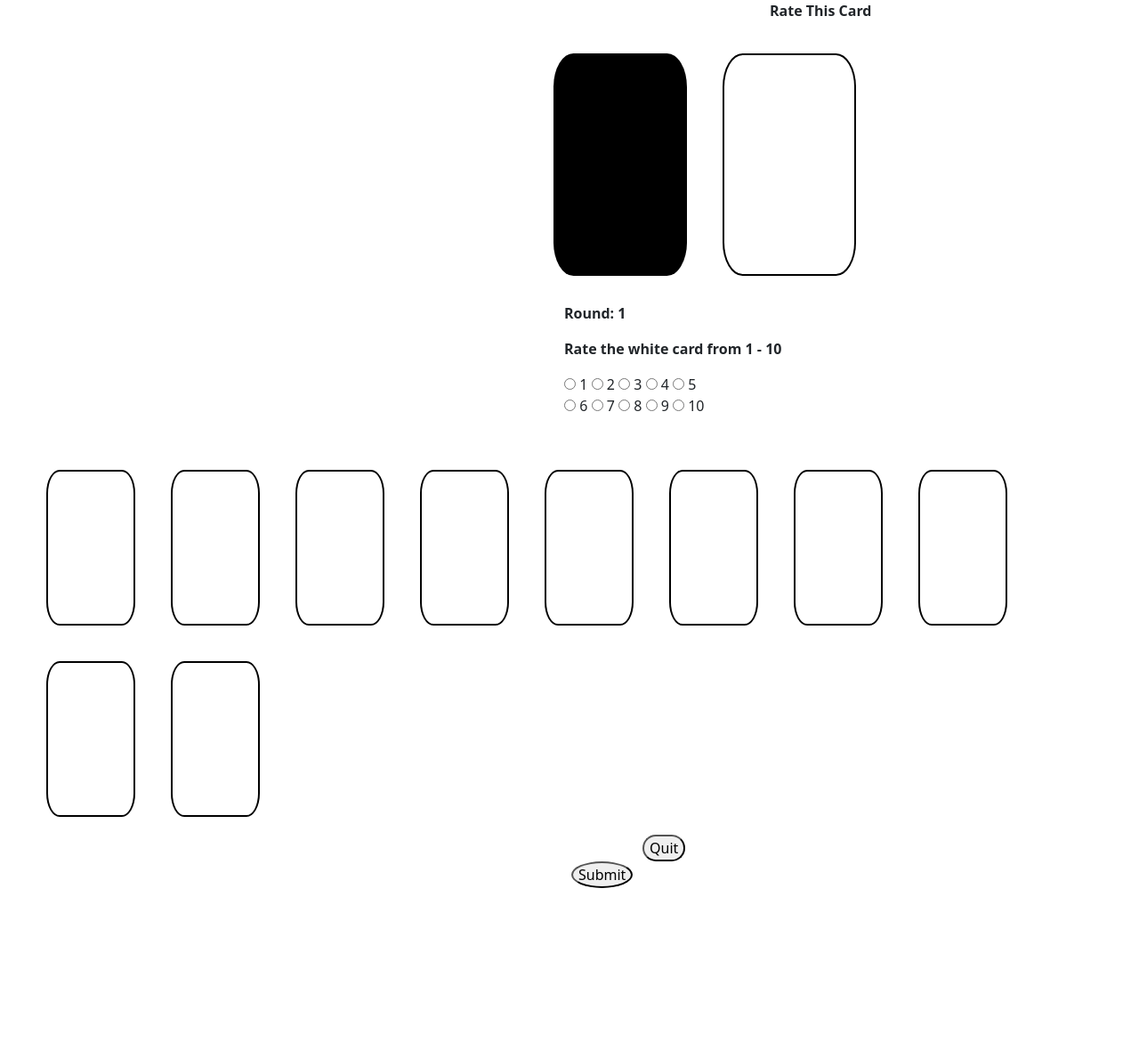
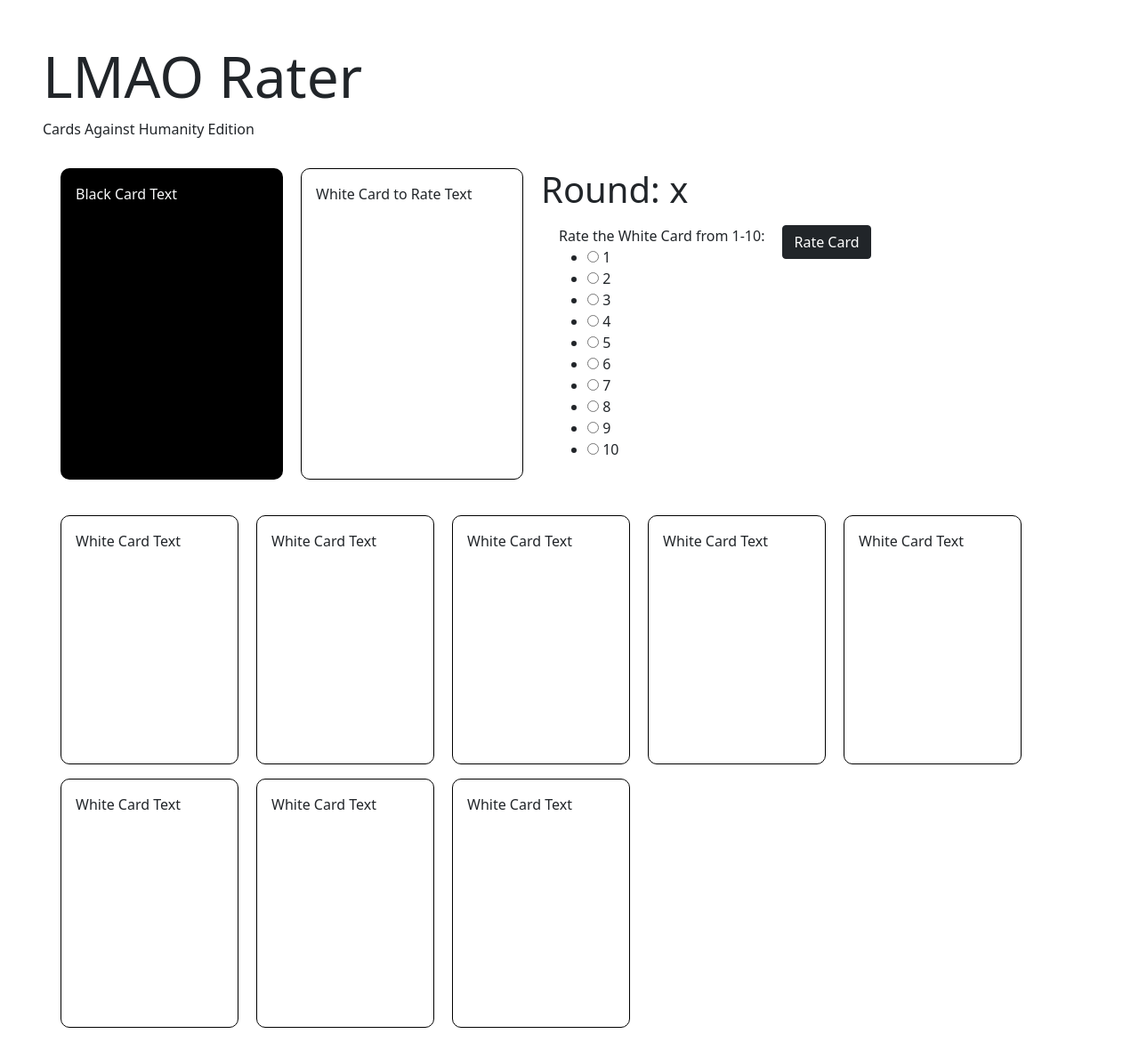
Before and after one commit to john-minney-iii/CS350-Project-1, a Django app: page /play/ in a window 1280 px wide. Shown: the whole page at 89% size. Before the commit the page ends 998 px from the top, so only its background shows below. Run offline with Django 3.2, Linux system fonts and the light colour scheme.

Commit message:
Updated Play View template and form

```diff
--- /dev/null
+++ b/play/forms.py
@@ -0,0 +1,11 @@
+# CS350-Project-1/play/forms.py
+
+from django import forms
+
+class CardRateForm(forms.Form):
+    # Generate pairs such as ('1', 1)
+    CHOICES = [(str(x), x) for x in range(1, 11)]
+    card_rating = forms.CharField(
+        label='Rate the White Card from 1-10',
+        widget=forms.RadioSelect(choices=CHOICES)
+    )
--- a/play/templates/play.html
+++ b/play/templates/play.html
@@ -10,126 +10,152 @@
     <link href="https://cdn.jsdelivr.net/npm/bootstrap@5.1.1/dist/css/bootstrap.min.css" rel="stylesheet" integrity="sha384-F3w7mX95PdgyTmZZMECAngseQB83DfGTowi0iMjiWaeVhAn4FJkqJByhZMI3AhiU" crossorigin="anonymous">
 
     <style>
-        .container {
-            margin: auto;
-            overflow: auto;
-            padding: 0 20px;
+        .cah-card {
+            width: 250px;
+            height: 350px;
+            border-radius: 10px;
         }
 
-        .blackcard {
-            height: 250px;
-            width: 150px;
-            background-color: black;
-            border-radius: 15%;
-            margin: 20px;
+        .cah-card-sm {
+            width: 200px;
+            height: 280px;
+            border-radius: 10px;
         }
 
-        .playersCard {
-            height: 250px;
-            width: 150px;
-            background-color: white;
-            border-radius: 15%;
-            border: 2px solid black;
-            margin: 20px;
+        .cah-black-card {
+            background-color: black;
         }
 
-        .otherWhiteCard {
-            height: 175px;
-            width: 100px;
+        .cah-white-card {
+            border-color: black;
             background-color: white;
-            border-radius: 15%;
-            border: 2px solid black;
-            margin: 20px;
         }
 
-        ul li {
-            list-style: none;
+        .inline-div {
             float: left;
+            padding-left: 20px;
         }
+
+        .clear-inline { clear: both; }
+
     </style>
 
 </head>
 <body>
-    <p style="margin-left: 865px; font-weight: bold;">Rate This Card</p>
 
-    <div class="container" style="padding-left: 500px;">
-        <ul>
-            <li class="blackcard"></li>
-            <li class="playersCard"></li>
-
-            <li>
-                <ul>
-                    <li> <p style="font-weight: bold; margin-top: 10px;">Round: 1</p> </li>
-                    <br>
-                    <li> <p style="font-weight: bold;">Rate the white card from 1 - 10</p> </li>
-                    <br>
-                    <li>
-                        <form action="" id="cardRateings">
-                            <input type="radio" id="rateing1" name="rateing" value="1">
-                            <label for="rateing1">1</label>
-
-                            <input type="radio" id="rateing2" name="rateing" value="2">
-                            <label for="rateing2">2</label>
-
-                            <input type="radio" id="rateing3" name="rateing" value="3">
-                            <label for="rateing3">3</label>
-
-                            <input type="radio" id="rateing4" name="rateing" value="4">
-                            <label for="rateing4">4</label>
-
-                            <input type="radio" id="rateing5" name="rateing" value="5">
-                            <label for="rateing5">5</label>
-
-                            <br>
-
-                            <input type="radio" id="rateing6" name="rateing" value="6">
-                            <label for="rateing6">6</label>
-
-                            <input type="radio" id="rateing7" name="rateing" value="7">
-                            <label for="rateing7">7</label>
-
-                            <input type="radio" id="rateing8" name="rateing" value="8">
-                            <label for="rateing8">8</label>
-
-                            <input type="radio" id="rateing9" name="rateing" value="9">
-                            <label for="rateing9">9</label>
-
-                            <input type="radio" id="rateing10" name="rateing" value="10">
-                            <label for="rateing10">10</label>
-                        </form>
-                    </li>
-                </ul>
-            </li>
-
-        </ul>
+    <!-- LMAO Rater Header -->
+    <div class="m-5 mb-2">
+        <h1 class="display-3">LMAO Rater</h1>
+        <p>Cards Against Humanity Edition</p>
     </div>
 
-    <br>
-
-    <div>
-        <ul>
-            <li class="otherWhiteCard"></li>
-            <li class="otherWhiteCard"></li>
-            <li class="otherWhiteCard"></li>
-            <li class="otherWhiteCard"></li>
-            <li class="otherWhiteCard"></li>
-            <li class="otherWhiteCard"></li>
-            <li class="otherWhiteCard"></li>
-            <li class="otherWhiteCard"></li>
-            <li class="otherWhiteCard"></li>
-            <li class="otherWhiteCard"></li>
-        </ul>
+    <!-- Black Card, White Card to Rate, and Form -->
+    <div class="ms-5">
+        <div class="inline-div mt-3">
+            <div class="card cah-card cah-black-card">
+                <div class="card-body">
+                    <p class="card-text text-light">
+                        Black Card Text
+                    </p>
+                </div>
+            </div>
+        </div>
+        <div class="inline-div mt-3">
+            <div class="card cah-card cah-white-card">
+                <div class="card-body">
+                    <p class="card-text text-dark">
+                        White Card to Rate Text
+                    </p>
+                </div>
+            </div>
+        </div>
+        <div class="inline-div mt-3">
+            <p class="display-6 text-dark">Round: x</p>
+            <form method="post" action='/play/'>
+                {% csrf_token %}
+                <div class="inline-div">{{ form }}</div>
+                <div class="inline-div">
+                    <button type="submit" name="rate" class="btn btn-dark btn-small">Rate Card</button>
+                </div>
+            </form>
+        </div>
+    </div>
+    <br class="clear-inline">
+    <!-- Other White Cards -->
+    <div class="ms-5 mt-4">
+        <div class="inline-div mt-3">
+            <div class="card cah-card-sm cah-white-card">
+                <div class="card-body">
+                    <p class="card-text text-dark">
+                        White Card Text
+                    </p>
+                </div>
+            </div>
+        </div>
+        <div class="inline-div mt-3">
+            <div class="card cah-card-sm cah-white-card">
+                <div class="card-body">
+                    <p class="card-text text-dark">
+                        White Card Text
+                    </p>
+                </div>
+            </div>
+        </div>
+        <div class="inline-div mt-3">
+            <div class="card cah-card-sm cah-white-card">
+                <div class="card-body">
+                    <p class="card-text text-dark">
+                        White Card Text
+                    </p>
+                </div>
+            </div>
+        </div>
+        <div class="inline-div mt-3">
+            <div class="card cah-card-sm cah-white-card">
+                <div class="card-body">
+                    <p class="card-text text-dark">
+                        White Card Text
+                    </p>
+                </div>
+            </div>
+        </div>
+        <div class="inline-div mt-3">
+            <div class="card cah-card-sm cah-white-card">
+                <div class="card-body">
+                    <p class="card-text text-dark">
+                        White Card Text
+                    </p>
+                </div>
+            </div>
+        </div>
+        <div class="inline-div mt-3">
+            <div class="card cah-card-sm cah-white-card">
+                <div class="card-body">
+                    <p class="card-text text-dark">
+                        White Card Text
+                    </p>
+                </div>
+            </div>
+        </div>
+        <div class="inline-div mt-3">
+            <div class="card cah-card-sm cah-white-card">
+                <div class="card-body">
+                    <p class="card-text text-dark">
+                        White Card Text
+                    </p>
+                </div>
+            </div>
+        </div>
+        <div class="inline-div mt-3 mb-3">
+            <div class="card cah-card-sm cah-white-card">
+                <div class="card-body">
+                    <p class="card-text text-dark">
+                        White Card Text
+                    </p>
+                </div>
+            </div>
+        </div>
     </div>
 
-    <br>
-
-    <div class="container">
-        <ul>
-            <li> <button style="margin-left: 600px; border-radius: 15px;">Quit</button> </li>
-            <li> <button form="cardRateings" style="margin-left: 520px; border-radius: 100%;">Submit</button> </li>
-        </ul>
-    </div>
-
-    <br>
 </body>
 </html>
--- a/play/urls.py
+++ b/play/urls.py
@@ -1,8 +1,8 @@
 # CS350-Project-1/play/urls.py
 
 from django.urls import path
-from .views import PlayTemplateView
+from .views import PlayView
 
 urlpatterns = [
-    path('', PlayTemplateView.as_view(), name='play-view'),
+    path('', PlayView.as_view(), name='play-view'),
 ]
--- a/play/views.py
+++ b/play/views.py
@@ -1,7 +1,21 @@
 # CS350-Project-1/play/views.py
 
+from django.http.response import HttpResponseRedirect
 from django.shortcuts import render
-from django.views.generic import TemplateView
+from django.views import View
+from .forms import CardRateForm
 
-class PlayTemplateView(TemplateView):
+class PlayView(View):
     template_name = 'play.html'
+
+    def get(self, request):
+        context = {'form': CardRateForm()}
+        return render(request, self.template_name, context)
+
+    def post(self, request):
+        form = CardRateForm(request.POST)
+        if form.is_valid():
+            card_rating = form.cleaned_data['card_rating']
+            print('Card Rating')
+            # Redirect back to Play
+            return HttpResponseRedirect('/play/')
```
